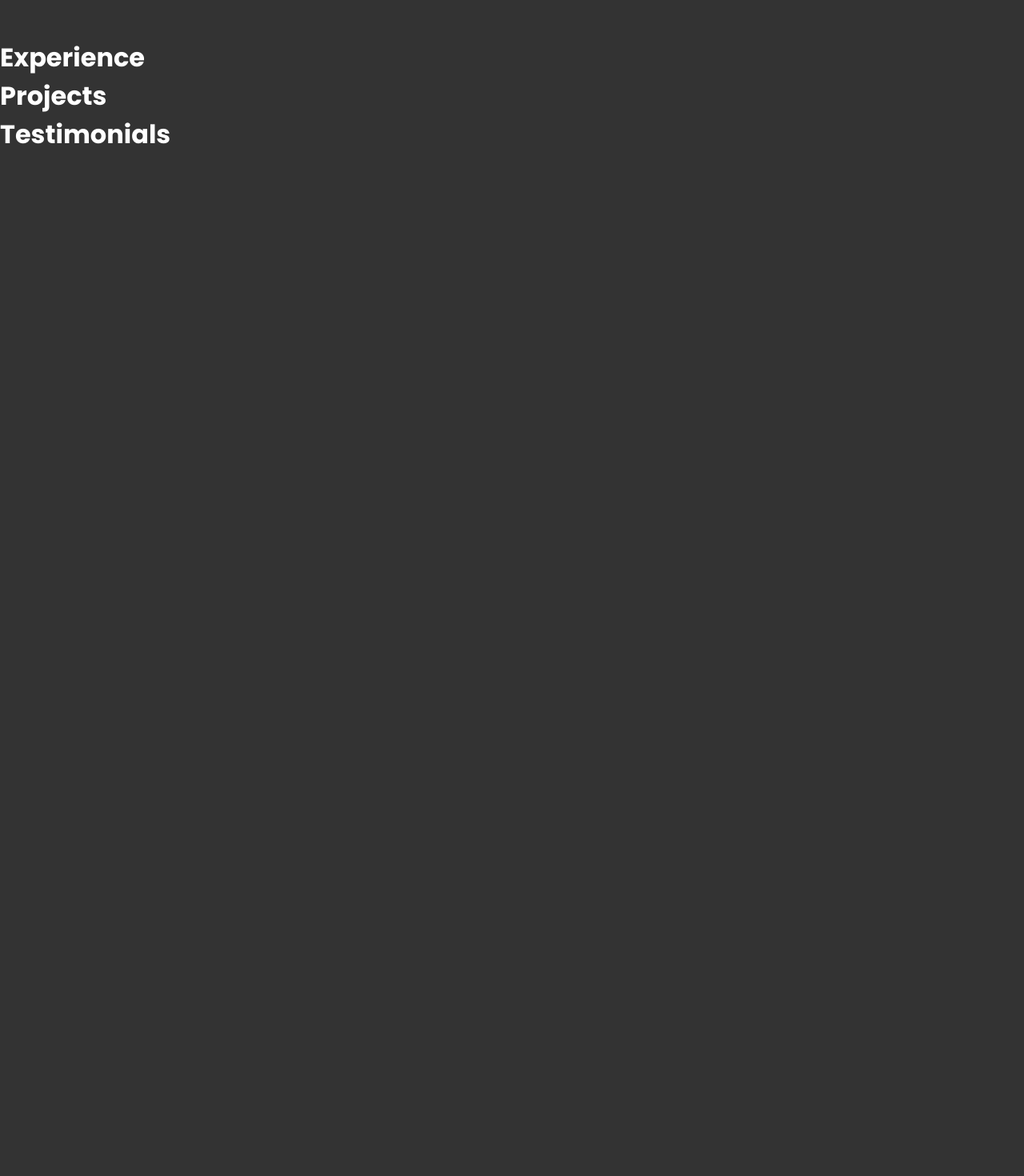
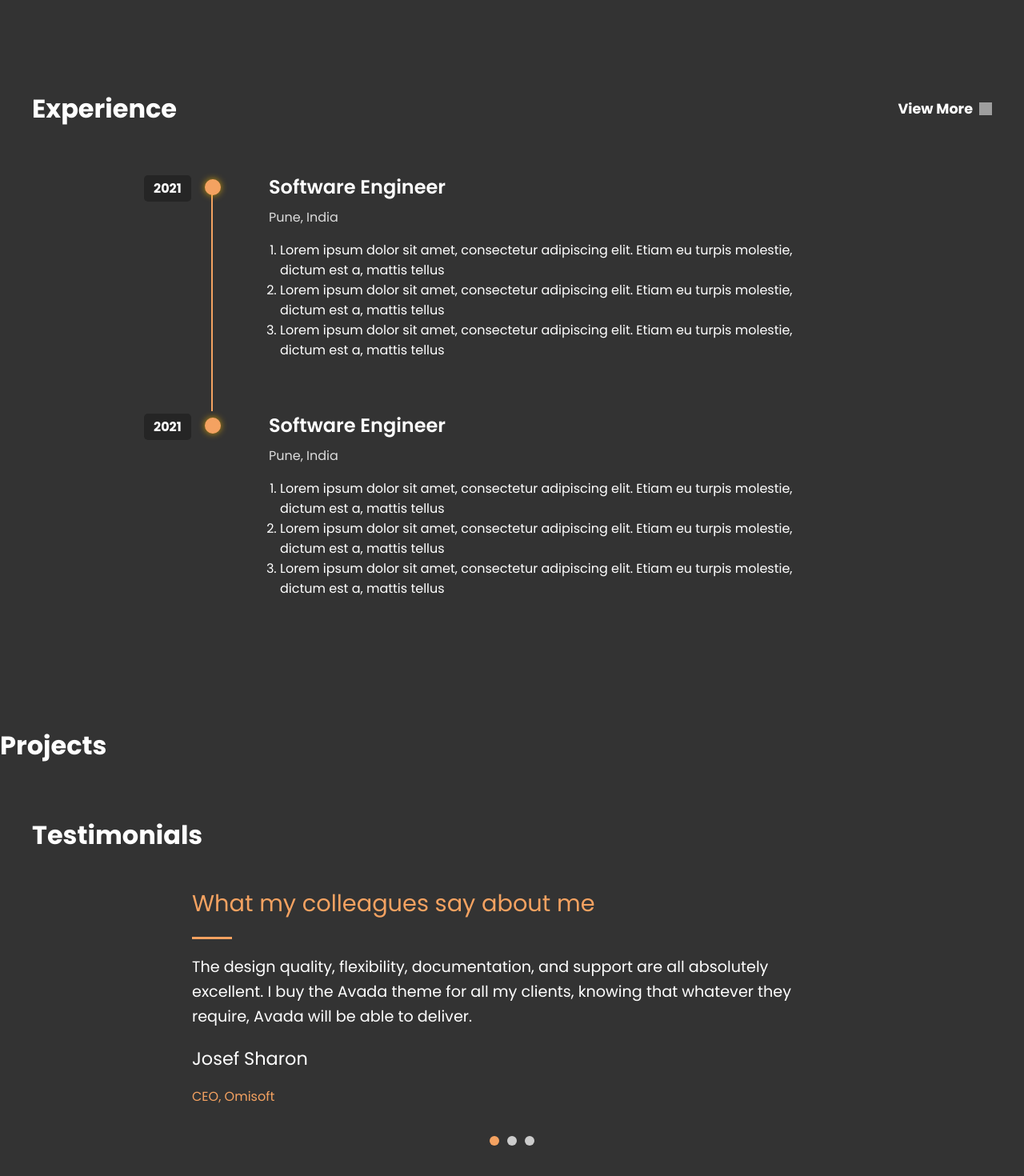
Before and after one commit to Dheerajvd/portfolio-ui, a React (Vite) app: page / in a window 1280 px wide. Shown: the part 966-2436 px from the top of the page at 80% size. Before the commit the page ends 1158 px from the top, so only its background shows below. Built offline with nearby package versions, Linux system fonts and the light colour scheme; grey boxes are pictures that could not be loaded.

Commit message:
[NEW] Testimonials section

```diff
--- a/src/assets/styles/global.css
+++ b/src/assets/styles/global.css
@@ -164,7 +164,7 @@ p {
     margin-left: 70px;
 }
 
-.skills {
+.contents-page {
     padding: 4rem 2rem;
     display: flex;
     align-items: center;
@@ -174,7 +174,7 @@ p {
     color: #fff;
 }
 
-.skills-header {
+.contents-header {
     display: flex;
     align-items: center;
     justify-content: space-between;
@@ -182,7 +182,7 @@ p {
     max-width: 1200px;
 }
 
-.skills-header h2 {
+.contents-header h2 {
     margin: 0;
     font-size: 2rem;
 }
@@ -268,6 +268,144 @@ p {
     background-color: #f4a261;
 }
 
+.timeline {
+    position: relative;
+    padding: 2rem 0;
+    max-width: 800px;
+    width: 100%;
+}
+
+.timeline-item {
+    display: flex;
+    align-items: flex-start;
+    position: relative;
+    margin-bottom: 3rem;
+    padding-left: 4rem;
+}
+
+.timeline-marker {
+    width: 16px;
+    height: 16px;
+    border-radius: 50%;
+    background-color: #f4a261;
+    position: absolute;
+    left: 1rem;
+    top: 0.5rem;
+    border: 2px solid #f4a261;
+    box-shadow: 0 0 8px rgba(240, 180, 0, 0.8);
+}
+
+.timeline-item:not(:last-child)::before {
+    content: '';
+    position: absolute;
+    width: 2px;
+    background-color: #f4a261;
+    top: 1rem;
+    left: 1.5rem;
+    height: calc(100% + 2rem);
+}
+
+.timeline-content {
+    padding-left: 2rem;
+}
+
+.timeline-item h3 {
+    margin: 0 0 0.5rem;
+    font-size: 1.5rem;
+    font-weight: 600;
+}
+
+.timeline-content p {
+    margin: 0;
+    font-size: 1rem;
+    color: #ddd;
+}
+
+.year-badge {
+    background-color: #252525;
+    color: #fff;
+    padding: 0.25rem 0.75rem;
+    border-radius: 5px;
+    position: absolute;
+    left: -60px;
+    top: 3px;
+    display: flex;
+    align-items: center;
+    justify-content: center;
+    font-size: 1rem;
+    font-weight: bold;
+}
+
+.year-show {
+    display: none;
+}
+
+ol {
+    padding-inline-start: 14px;
+}
+
+.testimonial-carousel-container {
+    display: flex;
+    flex-direction: column;
+    justify-content: center;
+    align-items: center;
+    color: #ffffff;
+}
+
+.testimonial-content {
+    max-width: 800px;
+    text-align: left;
+}
+
+.testimonial-title {
+    font-size: 1.8rem;
+    margin-bottom: 20px;
+    color: #f4a261;
+}
+
+.testimonial-text {
+    font-size: 1.2rem;
+    line-height: 1.6;
+}
+
+.testimonial-line {
+    width: 50px;
+    height: 3px;
+    background-color: #f4a261;
+    margin-bottom: 20px;
+}
+
+.author-name {
+    font-size: 1.4rem;
+    margin-top: 20px;
+}
+
+.author-role {
+    font-size: 1rem;
+    color: #f4a261;
+    margin-top: 5px;
+}
+
+.dots-container {
+    display: flex;
+    justify-content: center;
+    margin-top: 20px;
+}
+
+.dot {
+    width: 12px;
+    height: 12px;
+    margin: 0 5px;
+    background-color: #ccc;
+    border-radius: 50%;
+    cursor: pointer;
+    transition: background-color 0.3s ease;
+}
+
+.dot.active {
+    background-color: #f4a261;
+}
+
 @media (max-width: 1024px) {
     .hero {
         flex-direction: column;
@@ -296,6 +434,14 @@ p {
         font-size: 16px;
         padding: 0.5rem 1.2rem;
     }
+
+    .year-badge.hide {
+        display: none;
+    }
+
+    .year-show {
+        display: inline;
+    }
 }
 
 @media (max-width: 768px) {
@@ -307,11 +453,12 @@ p {
         background-color: #333;
         width: 100%;
         text-align: right;
-        padding: 1rem;
+        padding: 1rem 2rem;
         margin: 0;
         opacity: 0;
         transform: translateY(-20px);
         animation: none;
+        z-index: 1;
     }
 
     .logo-img {
@@ -395,6 +542,26 @@ p {
         font-size: 0.9rem;
         padding: 8px 16px;
     }
+
+    .testimonial-carousel-container {
+        padding: 30px 15px;
+    }
+
+    .testimonial-title {
+        font-size: 2rem;
+    }
+
+    .testimonial-text {
+        font-size: 1rem;
+    }
+
+    .author-name {
+        font-size: 1.2rem;
+    }
+
+    .author-role {
+        font-size: 0.9rem;
+    }
 }
 
 @media (max-width: 480px) {
@@ -403,7 +570,6 @@ p {
         padding: 6px 12px;
     }
 }
-
 
 @keyframes slideIn {
     from {
--- a/src/components/App.jsx
+++ b/src/components/App.jsx
@@ -55,7 +55,7 @@ const App = () => {
                   <Skills showAll={false} />
                 </div>
                 <div ref={experienceRef}>
-                  <Experience />
+                  <Experience showAll={false}/>
                 </div>
                 <div ref={projectsRef}>
                   <Projects />
@@ -68,9 +68,8 @@ const App = () => {
           />
 
           <Route path="/skills" element={<Skills showAll={true} />} />
-          <Route path="/experience" element={<Experience />} />
+          <Route path="/experience" element={<Experience showAll={true}/>} />
           <Route path="/projects" element={<Projects />} />
-          <Route path="/testimonials" element={<Testimonials />} />
 
           <Route path="*" element={<NotFound />} />
         </Routes>
--- /dev/null
+++ b/src/components/common/Timeline.jsx
@@ -0,0 +1,21 @@
+import React from 'react'
+
+const Timeline = ({ timeline }) => {
+    return (
+        <div className="timeline-item">
+            <div className="year-badge hide">{timeline?.startYear}</div>
+            <div className="timeline-marker"></div>
+            <div className="timeline-content">
+                <h3>{timeline?.jobTitle} <span className='year-show'>{timeline?.startYear}</span></h3>
+                <p>{timeline?.jobLocation}</p>
+                <ol>
+                    {timeline?.jobDescription.map((description)=>(
+                        <li key={description.id}>{description.desc}</li>
+                    ))}
+                </ol>
+            </div>
+        </div>
+    )
+}
+
+export default Timeline
--- a/src/components/layouts/Experience.jsx
+++ b/src/components/layouts/Experience.jsx
@@ -1,7 +1,68 @@
 import React from 'react';
+import { Link } from 'react-router-dom';
+import { Icons } from '../../assets/exports';
+import Timeline from '../common/Timeline';
 
-const Experience = () => {
-  return <div><h1>Experience</h1></div>;
+const Experience = ({ showAll }) => {
+  const timeLines = [
+    {
+      id: 1,
+      startYear: "2021",
+      jobTitle: "Software Engineer",
+      jobLocation: "Pune, India",
+      jobDescription: [
+        { desc: 'Lorem ipsum dolor sit amet, consectetur adipiscing elit. Etiam eu turpis molestie, dictum est a, mattis tellus', id: 1 },
+        { desc: 'Lorem ipsum dolor sit amet, consectetur adipiscing elit. Etiam eu turpis molestie, dictum est a, mattis tellus', id: 2 },
+        { desc: 'Lorem ipsum dolor sit amet, consectetur adipiscing elit. Etiam eu turpis molestie, dictum est a, mattis tellus', id: 3 }
+      ]
+    },
+    {
+      id: 2,
+      startYear: "2021",
+      jobTitle: "Software Engineer",
+      jobLocation: "Pune, India",
+      jobDescription: [
+        { desc: 'Lorem ipsum dolor sit amet, consectetur adipiscing elit. Etiam eu turpis molestie, dictum est a, mattis tellus', id: 1 },
+        { desc: 'Lorem ipsum dolor sit amet, consectetur adipiscing elit. Etiam eu turpis molestie, dictum est a, mattis tellus', id: 2 },
+        { desc: 'Lorem ipsum dolor sit amet, consectetur adipiscing elit. Etiam eu turpis molestie, dictum est a, mattis tellus', id: 3 }
+      ]
+    },
+    {
+      id: 3,
+      startYear: "2021",
+      jobTitle: "Software Engineer",
+      jobLocation: "Pune, India",
+      jobDescription: [
+        { desc: 'Lorem ipsum dolor sit amet, consectetur adipiscing elit. Etiam eu turpis molestie, dictum est a, mattis tellus', id: 1 },
+        { desc: 'Lorem ipsum dolor sit amet, consectetur adipiscing elit. Etiam eu turpis molestie, dictum est a, mattis tellus', id: 2 },
+        { desc: 'Lorem ipsum dolor sit amet, consectetur adipiscing elit. Etiam eu turpis molestie, dictum est a, mattis tellus', id: 3 }
+      ]
+    },
+  ]
+  return (
+    <>
+      <div className="contents-page">
+        <div className="contents-header">
+          <h2>Experience</h2>
+          {showAll ? <Link to="/" className="view-more">
+            Go Back <img src={Icons.arrowLeft} alt="arrow-left" className='arrow-icon' />
+          </Link> : <Link to="/experience" className="view-more">
+            View More <img src={Icons.arrowRight} alt="arrow-right" className='arrow-icon' />
+          </Link>}
+        </div>
+        <div className="timeline">
+          {showAll ? timeLines
+            .map((timeline) => (
+              <Timeline key={timeline.id} timeline={timeline} />
+            )) : timeLines
+              .slice(0, 2)
+              .map((timeline) => (
+                <Timeline key={timeline.id} timeline={timeline} />
+              ))}
+        </div>
+      </div>
+    </>
+  );
 };
 
 export default Experience;
--- a/src/components/layouts/Skills.jsx
+++ b/src/components/layouts/Skills.jsx
@@ -79,8 +79,8 @@ const Skills = ({ showAll }) => {
   ]
   return (
     <>
-      <div className="skills">
-        <div className="skills-header">
+      <div className="contents-page">
+        <div className="contents-header">
           <h2>My Skills</h2>
           {showAll ? <Link to="/" className="view-more">
             Go Back <img src={Icons.arrowLeft} alt="arrow-left" className='arrow-icon' />
@@ -103,6 +103,4 @@ const Skills = ({ showAll }) => {
   );
 };
 
-// View More <ArrowIcon className="arrow-icon" />
-
 export default Skills;
--- a/src/components/layouts/Testimonials.jsx
+++ b/src/components/layouts/Testimonials.jsx
@@ -1,7 +1,67 @@
-import React from 'react';
+import React, { useState, useEffect } from 'react';
+
+const testimonials = [
+  {
+    text: 'The design quality, flexibility, documentation, and support are all absolutely excellent. I buy the Avada theme for all my clients, knowing that whatever they require, Avada will be able to deliver.',
+    author: 'Josef Sharon',
+    role: 'CEO, Omisoft',
+  },
+  {
+    text: 'Avada is a lifesaver. I build all my client sites with it and the support is second to none. Highly recommended!',
+    author: 'Sarah Lee',
+    role: 'Freelancer',
+  },
+  {
+    text: 'The flexibility and features that Avada provides is second to none. It’s my go-to solution for all my projects.',
+    author: 'Michael Chan',
+    role: 'Founder, ChanCorp',
+  },
+];
 
 const Testimonials = () => {
-  return <div><h1>Testimonials</h1></div>;
+  const [currentIndex, setCurrentIndex] = useState(0);
+
+  useEffect(() => {
+    const intervalId = setInterval(() => {
+      setCurrentIndex((prevIndex) => (prevIndex + 1) % testimonials.length);
+    }, 6000);
+
+    return () => clearInterval(intervalId);
+  }, []);
+
+  const handleDotClick = (index) => {
+    setCurrentIndex(index);
+  };
+
+  return (
+    <div className="contents-page">
+      <div className="contents-header">
+        <h2>Testimonials</h2>
+      </div>
+      <div className="testimonial-carousel-container">
+        <div className="testimonial-content">
+          <p className="testimonial-title">What my colleagues say about me</p>
+          <div className="testimonial-text">
+            <div className="testimonial-line"></div>
+            <p>
+              <span>{testimonials[currentIndex].text}</span>
+            </p>
+            <p className="author-name">{testimonials[currentIndex].author}</p>
+            <p className="author-role">{testimonials[currentIndex].role}</p>
+          </div>
+        </div>
+        <div className="dots-container">
+          {testimonials.map((_, index) => (
+            <span
+              key={index}
+              className={`dot ${index === currentIndex ? 'active' : ''}`}
+              onClick={() => handleDotClick(index)}
+            ></span>
+          ))}
+        </div>
+      </div>
+    </div>
+  );
 };
 
 export default Testimonials;
```
